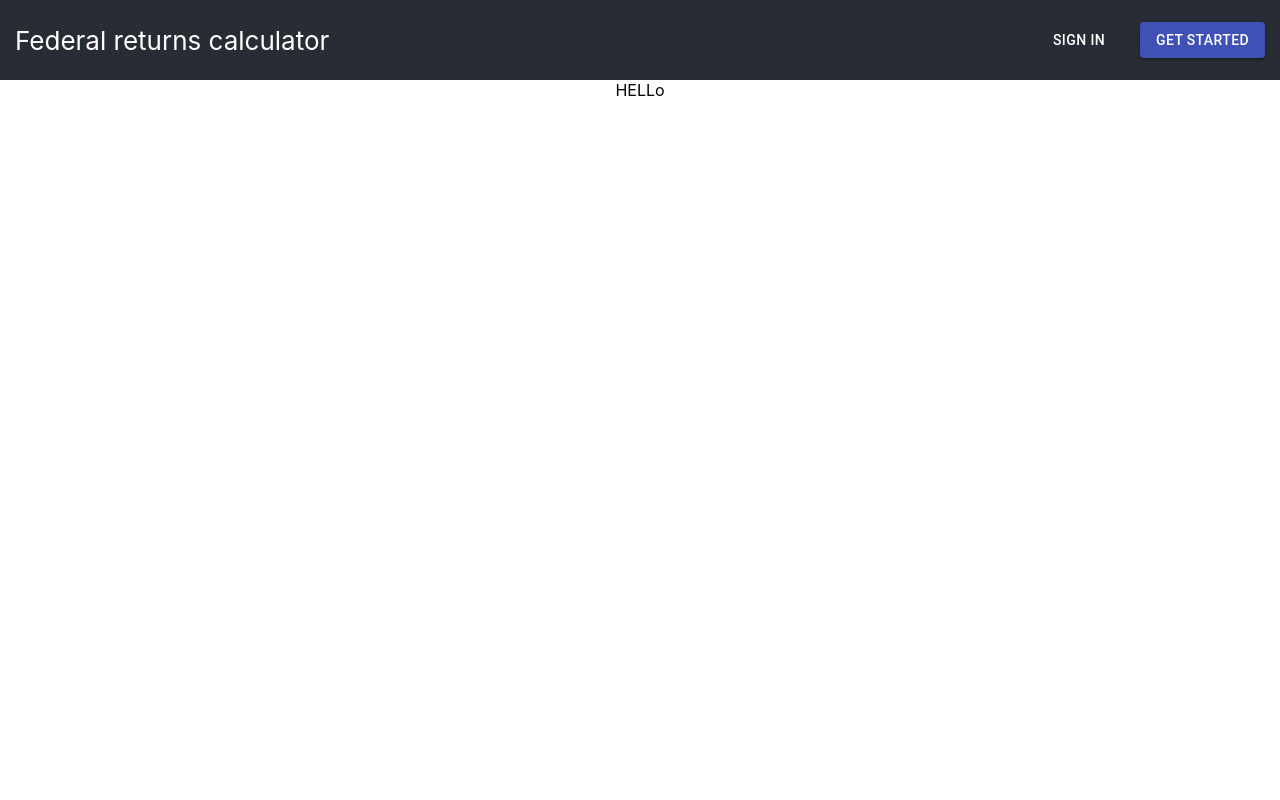
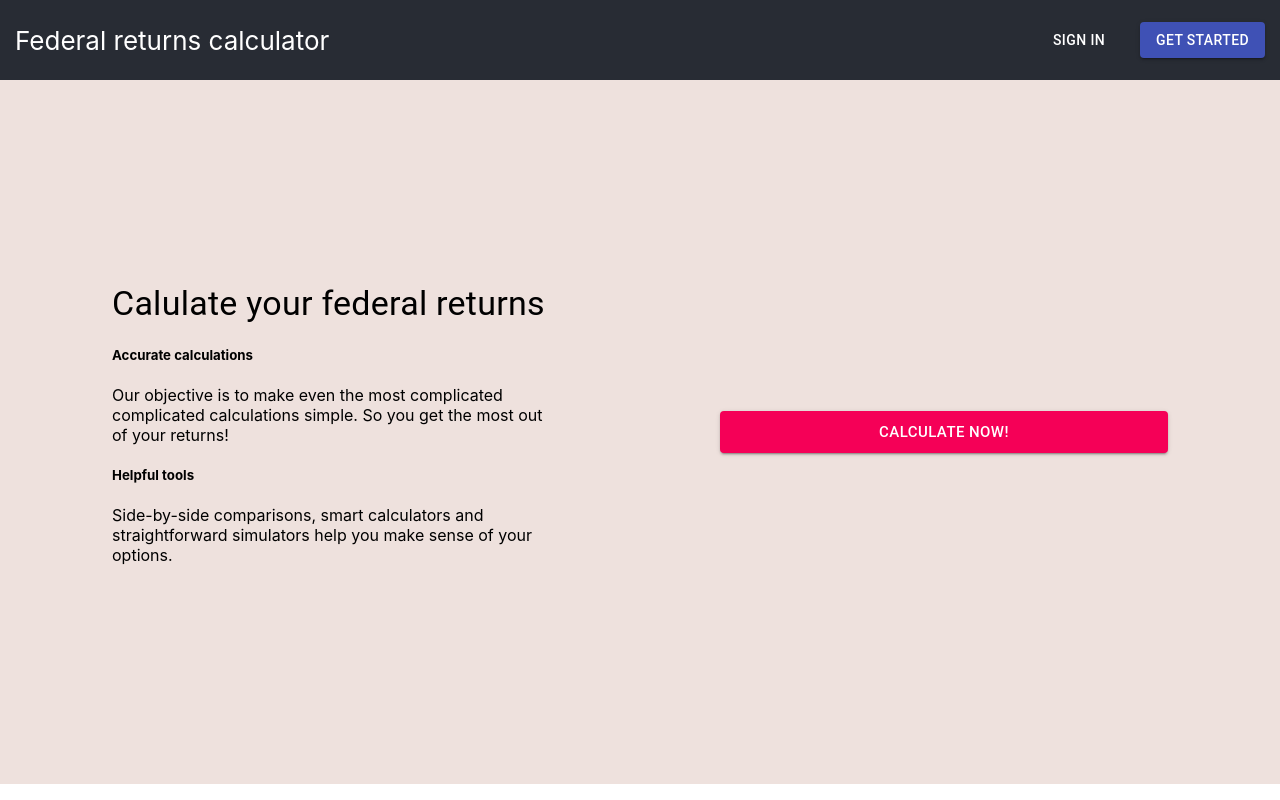
Before and after one commit to pooja1690/fersapp-client, a React (Create React App) app in the folder fersapp/: page / in a window 1280 px wide. Built offline with nearby package versions, Linux system fonts and the light colour scheme.

Commit message:
UI work till now

```diff
--- a/fersapp/src/App.js
+++ b/fersapp/src/App.js
@@ -5,13 +5,11 @@
 
 function App() {
   return (
-    <div className="App">
+    <div>
       <header>
         <Header />
       </header>
-      <body>
-        <LandingPage />
-      </body>
+      <LandingPage />
     </div>
   );
 }
--- a/fersapp/src/pages/landing-page/LandingPage.css
+++ b/fersapp/src/pages/landing-page/LandingPage.css
@@ -0,0 +1,19 @@
+.fersapp-reasons {
+  display: flex;
+  flex-direction: row;
+  padding: 7rem;
+  background-color: #ba877740;
+  height: calc(70vh - 80px);
+  justify-content: space-between;
+}
+.image__placement {
+  width: 200px;
+  height: 200px;
+}
+
+.reasons__content, .reasons__button {
+  width: 35vw;
+  display: flex;
+  flex-direction: column;
+  justify-content: center;
+}
--- a/fersapp/src/pages/landing-page/LandingPage.js
+++ b/fersapp/src/pages/landing-page/LandingPage.js
@@ -1,10 +1,41 @@
 import React from "react";
 import "./LandingPage.css";
+import Typography from "@material-ui/core/Typography";
+import Button from "@material-ui/core/Button";
 
 function LandingPage() {
   return (
-    <div>
-      <div>HELLo</div>
+    <div className="fersapp-reasons">
+      <div className="reasons__content">
+        <Typography variant="h4">Calulate your federal returns</Typography>
+        <div className="reasons__bullets">
+          <div className="reasons__bullet">
+            <h5 className="">Accurate calculations</h5>
+            <p className="">
+              Our objective is to make even the most complicated complicated
+              calculations simple. So you get the most out of your returns!
+            </p>
+          </div>
+          <div className="reasons__bullet">
+            <h5 className="">Helpful tools</h5>
+            <p className="">
+              Side-by-side comparisons, smart calculators and straightforward
+              simulators help you make sense of your options.
+            </p>
+          </div>
+        </div>
+      </div>
+      <div className="reasons__button">
+        <Button
+          variant="contained"
+          color="secondary"
+          size="large"
+          fullWidth="false"
+          aria-label="Large contained secondary button"
+        >
+          Calculate Now!
+        </Button>
+      </div>
     </div>
   );
 }
```
Also changed, not shown: fersapp/src/assets/taxes.png (added).
